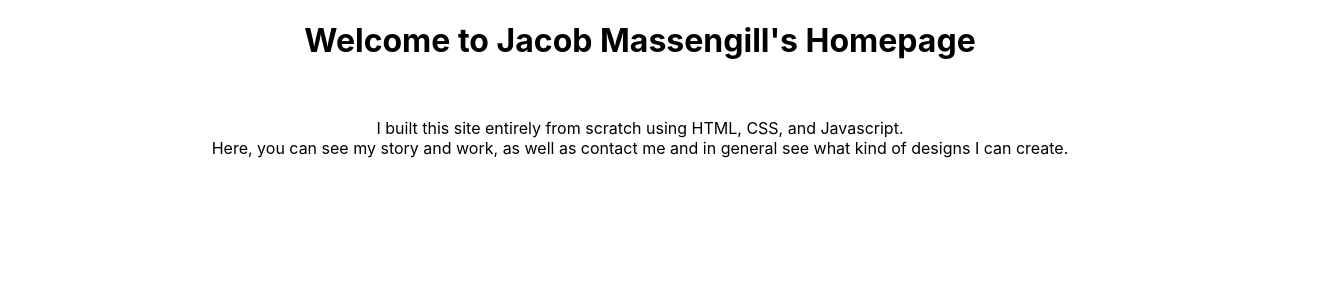
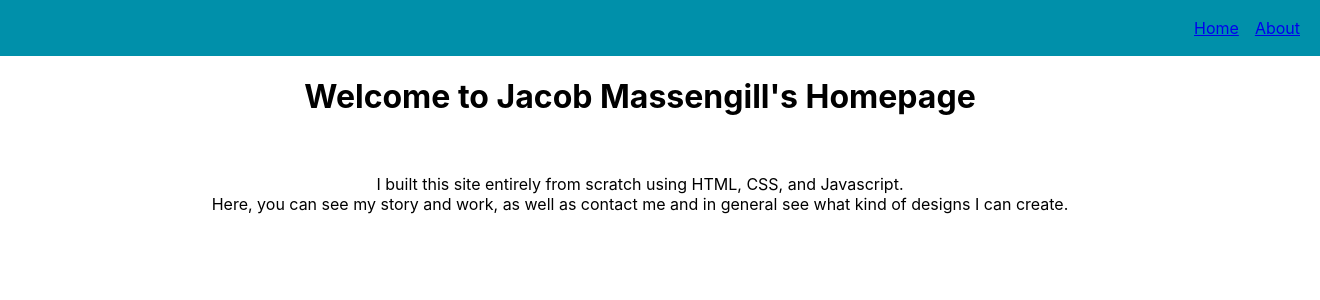
Before and after one commit to jalomas7/jalomas7.github.io, a React (Create React App) app: page / in a window 1280 px wide. Shown: the top 300 px of the page, 1320 px wide, since content can reach past the window. Built offline with nearby package versions, Linux system fonts and the light colour scheme.

Commit message:
add basic navbar

```diff
--- a/package.json
+++ b/package.json
@@ -4,6 +4,8 @@
   "private": true,
   "packageManager": "yarn@1.22.19+sha1.4ba7fc5c6e704fce2066ecbfb0b0d8976fe62447",
   "dependencies": {
+    "@emotion/react": "^11.14.0",
+    "@emotion/styled": "^11.14.0",
     "@testing-library/jest-dom": "^5.14.1",
     "@testing-library/react": "^13.0.0",
     "@testing-library/user-event": "^13.2.1",
--- a/src/App.tsx
+++ b/src/App.tsx
@@ -3,11 +3,13 @@ import './App.css';
 import { Home } from './Home';
 import { BrowserRouter, Route, Routes } from 'react-router';
 import { About } from './About';
+import { Navbar } from './Navbar';
 
 function App() {
   return (
     <div className="App">
       <BrowserRouter>
+        <Navbar />
         <Routes>
           <Route path="/" Component={Home} />
           <Route path="/about" Component={About} />
--- /dev/null
+++ b/src/Navbar.tsx
@@ -0,0 +1,24 @@
+import { Link } from "react-router";
+import styled from '@emotion/styled'
+
+const NavbarContainer = styled.div`
+    display: flex;
+    width: 100%;
+    height: 1em;
+    background-color: #0090aa;
+    align-items: center;
+    justify-content: end;
+    gap: 1em;
+    padding: 20px;
+}
+`
+
+export const Navbar: React.FunctionComponent = () => {
+
+    return (
+        <NavbarContainer>
+            <Link to='/'>Home</Link>
+            <Link to='/about'>About</Link>
+        </NavbarContainer>
+    );
+}
```
Also changed, not shown: 1 other file (tests, documents, lock files or other folders).
